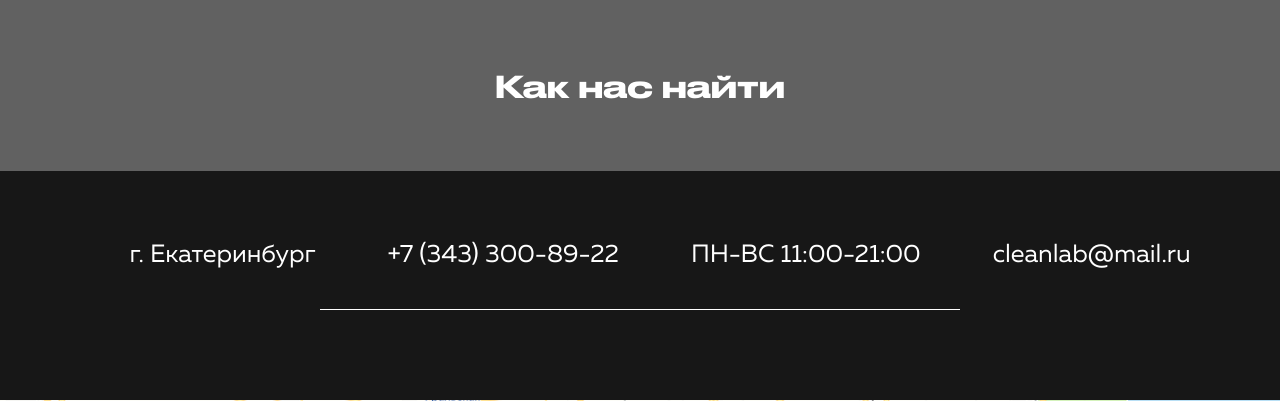
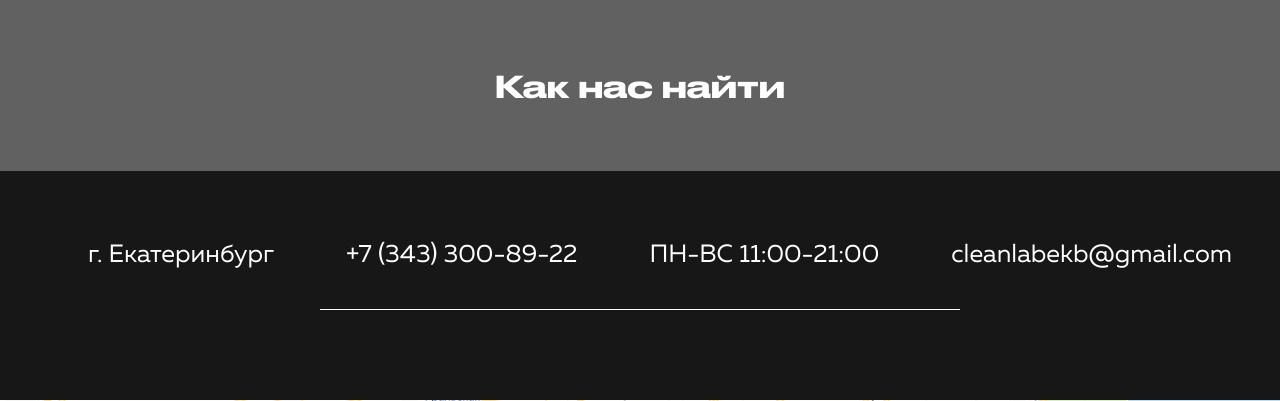
Before and after one commit to Wrenchik/CarWash, a Django app: page / in a window 1280 px wide; the page is wider, and only the part inside the window is pictured. Shown: the part 4454-4855 px from the top of that part. Run offline with Django 5.2, Linux system fonts and the light colour scheme; data comes from the database, SQL or seed files in the repository.

Commit message:
email add

```diff
--- a/templates/main/main.html
+++ b/templates/main/main.html
@@ -89,7 +89,7 @@
             </li>
             <li class="contact-item">
                 <a href="#" class="contact-link">
-                    cleanlab@mail.ru
+                    cleanlabekb@gmail.com
                 </a>
             </li>
         </ul>
```
